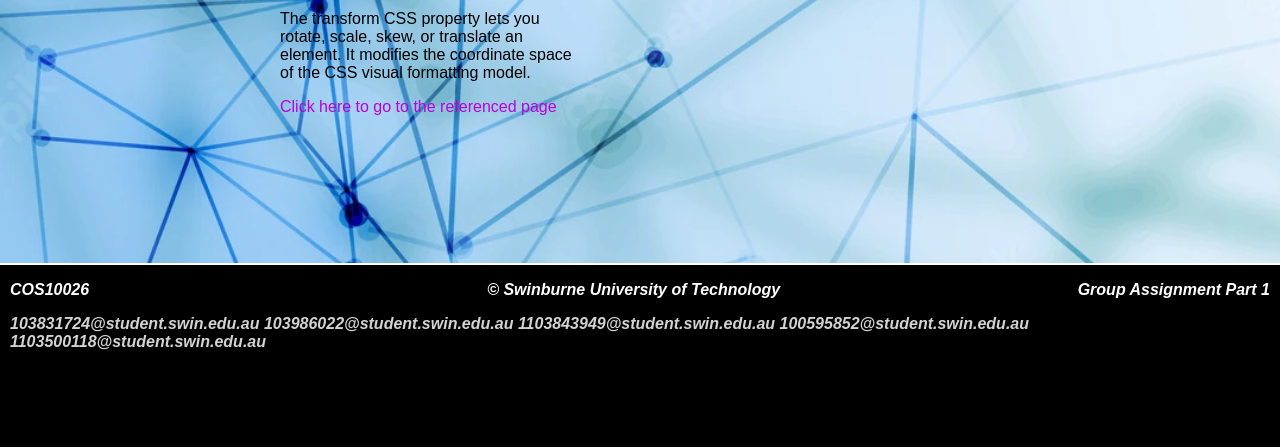
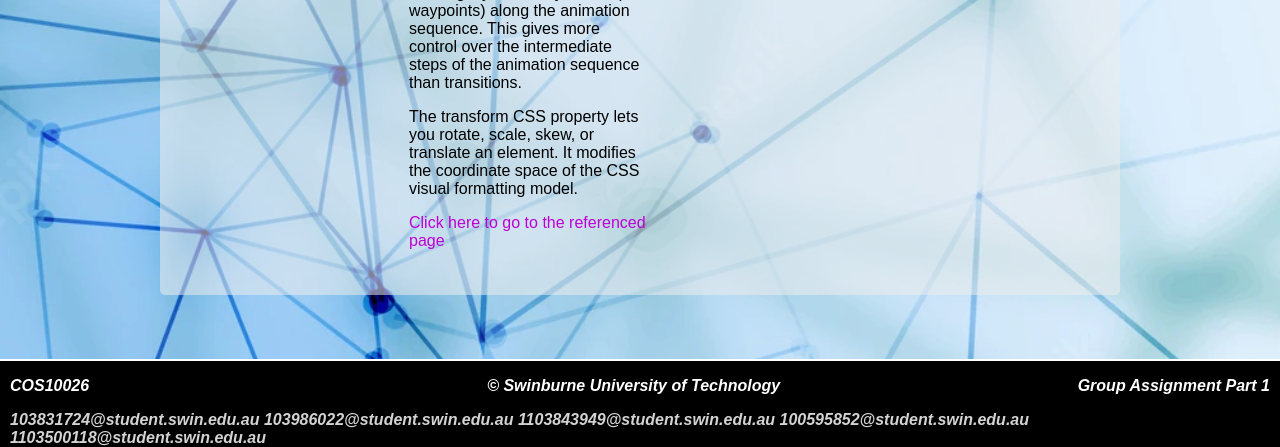
Before and after one commit to Niko361/COS10026_Assignment2, a PHP site: page /enhancements.php in a window 1280 px wide. Shown: the part 1006-1453 px from the top of the page. Before the commit the page ends 1356 px from the top, so only its background shows below. Run offline with PHP 8.4, Linux system fonts and the light colour scheme.

Commit message:
further styling improvements

```diff
--- a/enhancements.php
+++ b/enhancements.php
@@ -11,10 +11,10 @@
   <title>Proxy Introduction</title>
 </head>
 <body>
-<?php include 'header.inc'; ?>
-
-
-<?php include 'menu.inc'; ?>
+    <?php include 'header.inc'; ?>
+	<div id="content">
+	<?php include 'menu.inc'; ?>
+	<div id="article1">
 
 
     <div id="content">
@@ -76,6 +76,8 @@
             </div>
         </section>
     </div>
+</div>
+</div>
 <?php include 'footer.inc';?>
 </body>
 </html>
--- a/styles/style.css
+++ b/styles/style.css
@@ -37,7 +37,7 @@ setting max width and margin auto to make the texts centered*/
 	max-width:75%;
 	margin:auto;
 
-	min-height: calc(100vh - 211px);
+	min-height: calc(100vh - 212px);
 }
 
 #article1
```
